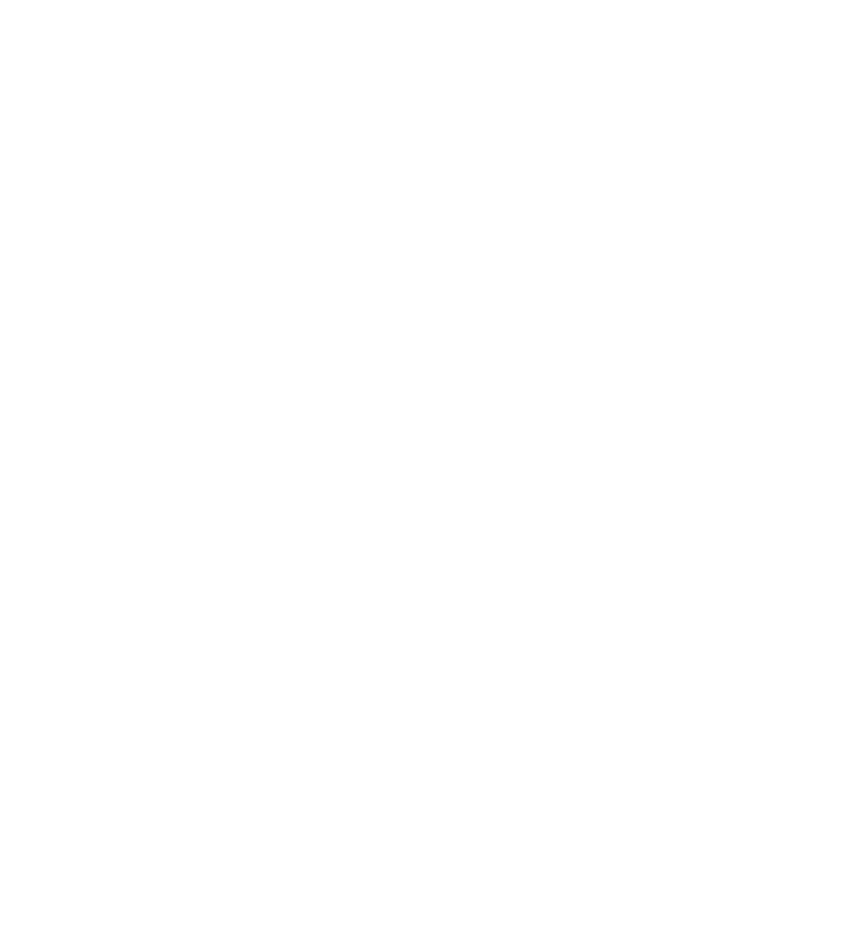
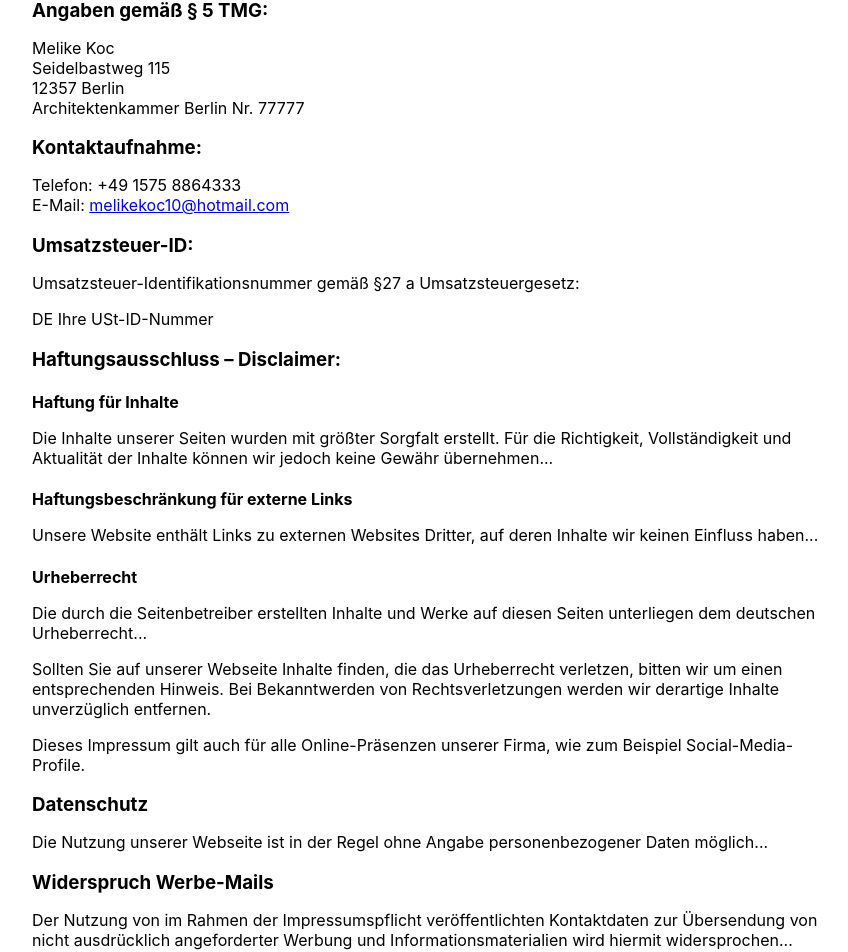
Before and after one commit to jamal019/jamal019.github.io, a React (Create React App) app in the folder my-architecture-portfolio/: page /impressum in a window 1280 px wide. Shown: the part 135-1087 px from the top of the page, without its empty margins (208-1056 px from the left). Before the commit the page ends 800 px from the top, so only its background shows below. Built offline with nearby package versions, Linux system fonts and the light colour scheme.

Commit message:
Verbindung mit Github Pages

```diff
--- a/my-architecture-portfolio/src/components/Impressum.js
+++ b/my-architecture-portfolio/src/components/Impressum.js
@@ -1,12 +1,55 @@
 import React from 'react';
+import './Datenschutz.css';
 
 function Impressum() {
   return (
-    <div>
+    <div className="container">
       <h2>Impressum</h2>
-      {/* Impressum und Datenschutzerklärung */}
-    </div>
-  );
+      <h3>Angaben gemäß § 5 TMG:</h3>
+      <p>Melike Koc<br />
+      Seidelbastweg 115<br />
+      12357 Berlin<br />
+      Architektenkammer Berlin Nr. 77777<br />
+      </p>
+
+      <h3>Kontaktaufnahme:</h3>
+      <p>Telefon: +49 1575 8864333<br />
+      E-Mail: <a href="melikekoc10@hotmail.com">melikekoc10@hotmail.com</a></p>
+
+
+      <h3>Umsatzsteuer-ID:</h3>
+      <p>Umsatzsteuer-Identifikationsnummer gemäß §27 a Umsatzsteuergesetz:</p>
+      <p>DE Ihre USt-ID-Nummer</p>
+
+      <h3>Haftungsausschluss – Disclaimer:</h3>
+      <h4>Haftung für Inhalte</h4>
+      <p>Die Inhalte unserer Seiten wurden mit größter Sorgfalt erstellt. Für die Richtigkeit, Vollständigkeit und Aktualität der Inhalte können wir jedoch keine Gewähr übernehmen...</p>
+      {/* Fügen Sie hier den vollständigen Haftungsausschluss Text ein. */}
+
+      <h4>Haftungsbeschränkung für externe Links</h4>
+      <p>Unsere Website enthält Links zu externen Websites Dritter, auf deren Inhalte wir keinen Einfluss haben...</p>
+      {/* Fügen Sie hier den vollständigen Haftungsbeschränkungstext für externe Links ein. */}
+
+      <h4>Urheberrecht</h4>
+      <p>Die durch die Seitenbetreiber erstellten Inhalte und Werke auf diesen Seiten unterliegen dem deutschen Urheberrecht...</p>
+      {/* Fügen Sie hier den vollständigen Urheberrechtstext ein. */}
+
+      <p>Sollten Sie auf unserer Webseite Inhalte finden, die das Urheberrecht verletzen, bitten wir um einen entsprechenden Hinweis. Bei Bekanntwerden von Rechtsverletzungen werden wir derartige Inhalte unverzüglich entfernen.</p>
+
+<p>Dieses Impressum gilt auch für alle Online-Präsenzen unserer Firma, wie zum Beispiel Social-Media-Profile.</p>
+
+<h3>Datenschutz</h3>
+<p>Die Nutzung unserer Webseite ist in der Regel ohne Angabe personenbezogener Daten möglich...</p>
+{/* Fügen Sie hier den vollständigen Datenschutztext ein, falls nötig. */}
+
+<h3>Widerspruch Werbe-Mails</h3>
+<p>Der Nutzung von im Rahmen der Impressumspflicht veröffentlichten Kontaktdaten zur Übersendung von nicht ausdrücklich angeforderter Werbung und Informationsmaterialien wird hiermit widersprochen...</p>
+
+<p>Bitte ersetzen Sie alle Platzhaltertexte durch die spezifischen Informationen Ihrer Firma und passen Sie die Inhalte den tatsächlichen Gegebenheiten an. Dieses Impressum wurde zur Verfügung gestellt von jurarat.de.</p>
+
+<p>Letzte Aktualisierung: 03.01.2024</p>
+</div>
+);
 }
 
 export default Impressum;
--- a/my-architecture-portfolio/src/components/Kontakt.js
+++ b/my-architecture-portfolio/src/components/Kontakt.js
@@ -1,15 +1,21 @@
 import React from 'react';
+import './Datenschutz.css';
 
 function Kontakt() {
   return (
-    <div>
+    <div className="container">
       <h2>Kontakt</h2>
-      {/* Kontaktformular */}
-      <form>
-        {/* Formularfelder */}
-      </form>
-    </div>
-  );
+      <h3>Anschrift:</h3>
+      <p>Melike Koc<br />
+      Seidelbastweg 115<br />
+      12357 Berlin<br /></p>
+
+      <h3>Kontaktdaten:</h3>
+      <p>Telefon: +49 1575 8864333<br />
+      E-Mail: <a href="melikekoc10@hotmail.com">melikekoc10@hotmail.com</a></p>
+
+</div>
+);
 }
 
 export default Kontakt;
```
Also changed, not shown: my-architecture-portfolio/package.json (+7 -1 lines), 1 other file (tests, documents, lock files or other folders).
